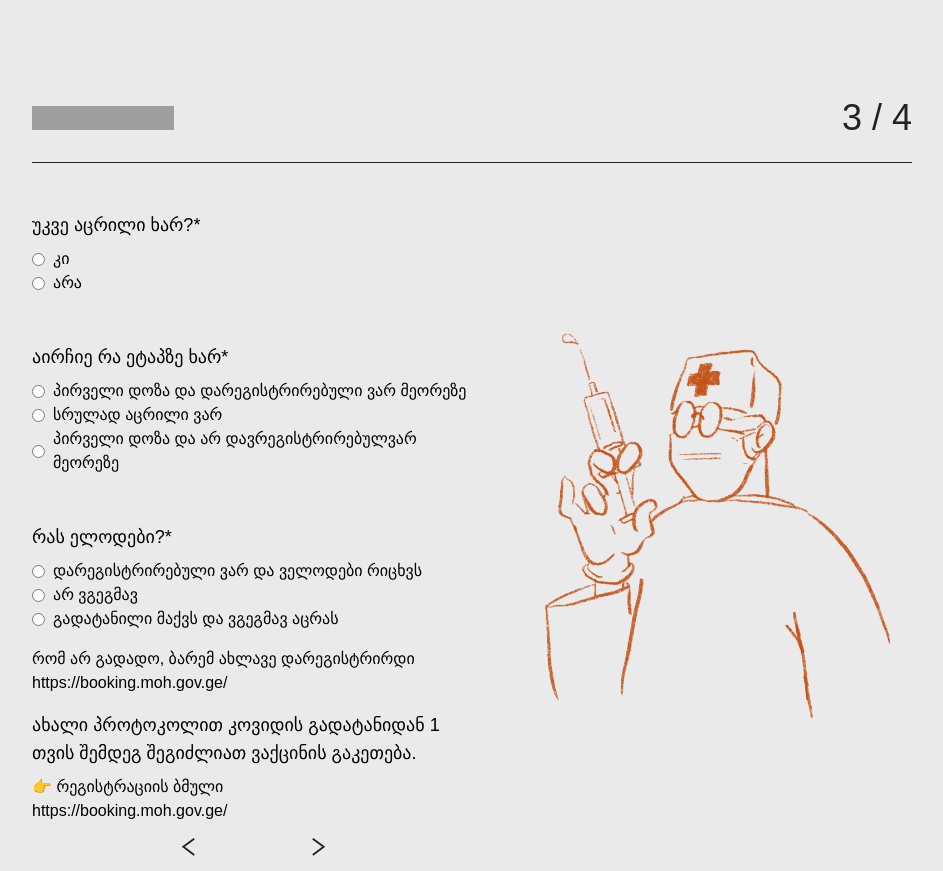
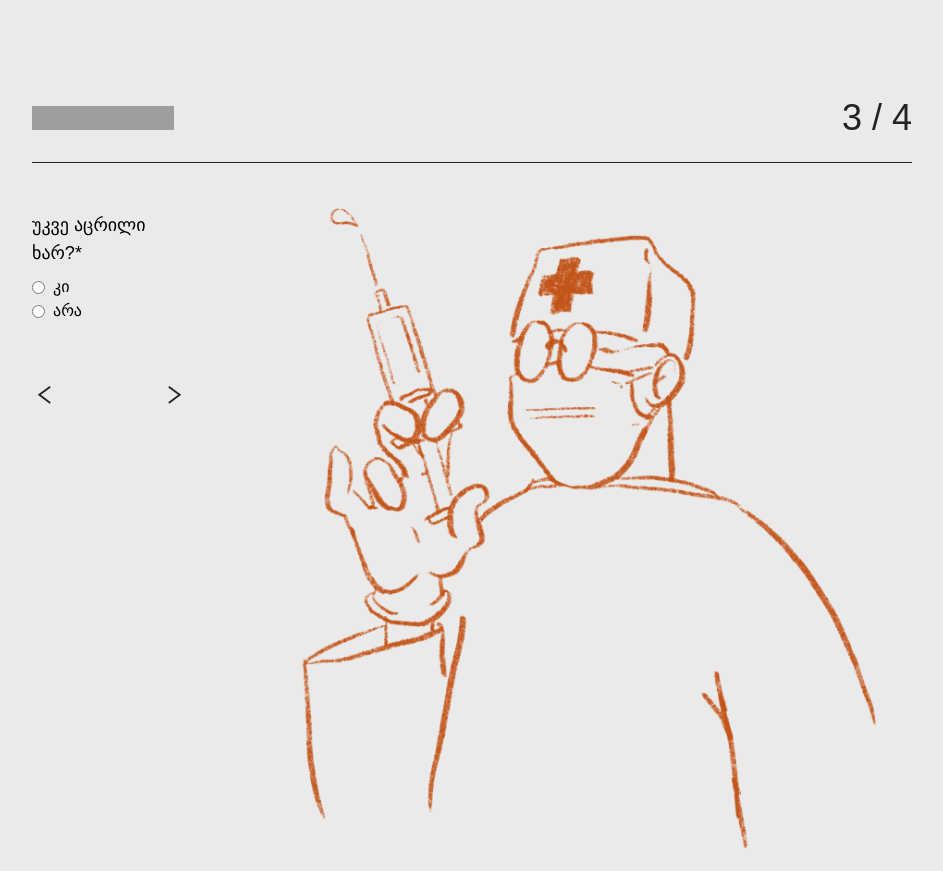
Before and after one commit to EkaAbashidze/covid-questionnaire-vue, a Vue app: page /vaccine in a window 1280 px wide. Shown: the whole page, without its empty margins (168-1111 px from the left). Built offline with nearby package versions, Linux system fonts and the light colour scheme; grey boxes are pictures that could not be loaded.

Commit message:
feat/style: add conditional rendering to questions and messages on vaccine page

```diff
--- a/src/pages/Vaccine.vue
+++ b/src/pages/Vaccine.vue
@@ -36,7 +36,7 @@
           </div>
           <ErrorMessage name="vaccineStatus" class="text-red-500" />
 
-          <div class="mb-12">
+          <div class="mb-12" v-if="vaccineStatus === true">
             <label class="text-lg block mb-2">აირჩიე რა ეტაპზე ხარ*</label>
             <div class="flex items-center">
               <input
@@ -81,7 +81,7 @@
             </div>
           </div>
 
-          <div class="mb-4">
+          <div class="mb-4" v-if="vaccineStatus === false">
             <label class="text-lg block mb-2">რას ელოდები?*</label>
             <div class="flex items-center">
               <input
@@ -125,12 +125,16 @@
           </div>
 
           <div>
+            <div v-if="stage === 'first_dosage_and_not_registered_yet'">
               <p>რომ არ გადადო, ბარემ ახლავე დარეგისტრირდი</p>
               <a href="https://booking.moh.gov.ge/" target="_blank"
                 >https://booking.moh.gov.ge/</a
               >
             </div>
-          <div class="mt-4">
+            <div
+              class="mt-4"
+              v-if="waiting === 'had_covid_and_planning_to_be_vaccinated'"
+            >
               <label class="text-lg block mb-2"
                 >ახალი პროტოკოლით კოვიდის გადატანიდან 1 თვის შემდეგ შეგიძლიათ
                 ვაქცინის გაკეთება.</label
@@ -139,6 +143,12 @@
               <a href="https://booking.moh.gov.ge/" target="_blank"
                 >https://booking.moh.gov.ge/</a
               >
+            </div>
+            <div v-if="waiting === 'not_planning'">
+              <a href="https://booking.moh.gov.ge/" target="_blank"
+                >https://booking.moh.gov.ge/</a
+              >
+            </div>
           </div>
 
           <div class="flex justify-center gap-[117px]">
```
Lines whose indentation alone changed are shown as unchanged.
